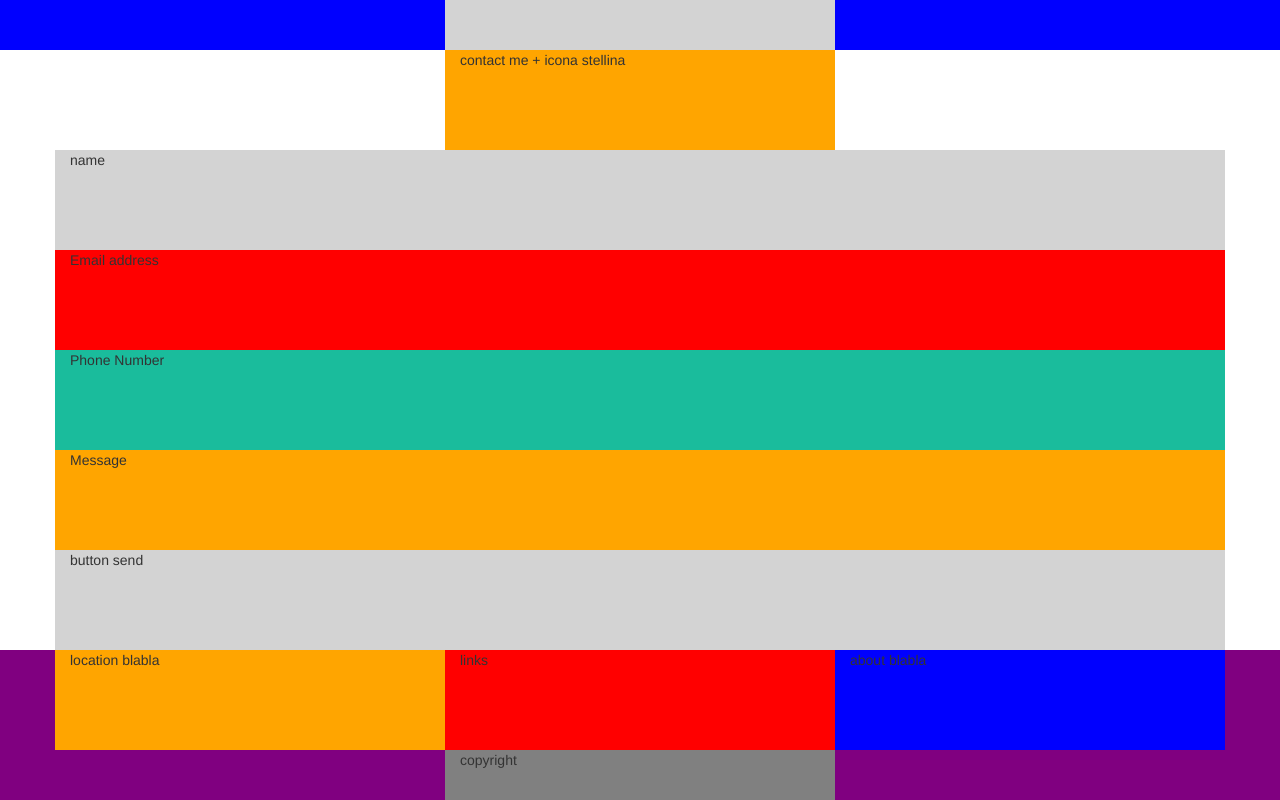
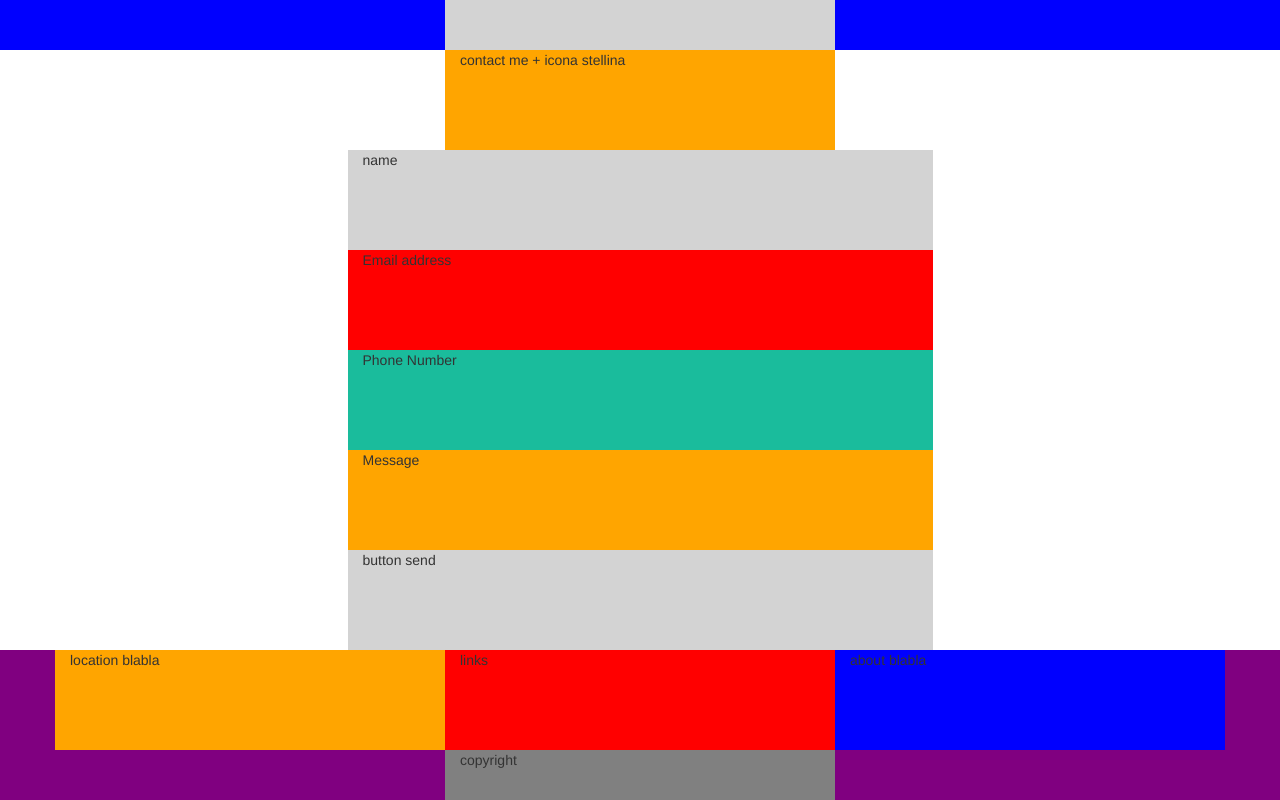
Before and after one commit to DavideBenazzi/html-css-bootstrap-freelancer, a plain HTML site: page index.html in a window 1280 px wide. Shown: the part 850-1650 px from the top of the page. Drawn offline with nearby package versions, Linux system fonts and the light colour scheme.

Commit message:
modifica sezione contact me

```diff
--- a/index.html
+++ b/index.html
@@ -91,19 +91,19 @@
           <div class="col-xs-4 col-xs-offset-4 orange">
             contact me + icona stellina
           </div>
-          <div class="col-xs-12 grey">
+          <div class="col-xs-12 col-md-6 col-md-offset-3 grey">
             name
           </div>
-          <div class="col-xs-12 red">
+          <div class="col-xs-12 col-md-6 col-md-offset-3 red">
             Email address
           </div>
-          <div class="col-xs-12 green">
+          <div class="col-xs-12 col-md-6 col-md-offset-3 green">
             Phone Number
           </div>
-          <div class="col-xs-12 orange">
+          <div class="col-xs-12 col-md-6 col-md-offset-3 orange">
             Message
           </div>
-          <div class="col-xs-12 grey">
+          <div class="col-xs-12 col-md-6 col-md-offset-3 grey">
             button send
           </div>
         </div>
```
